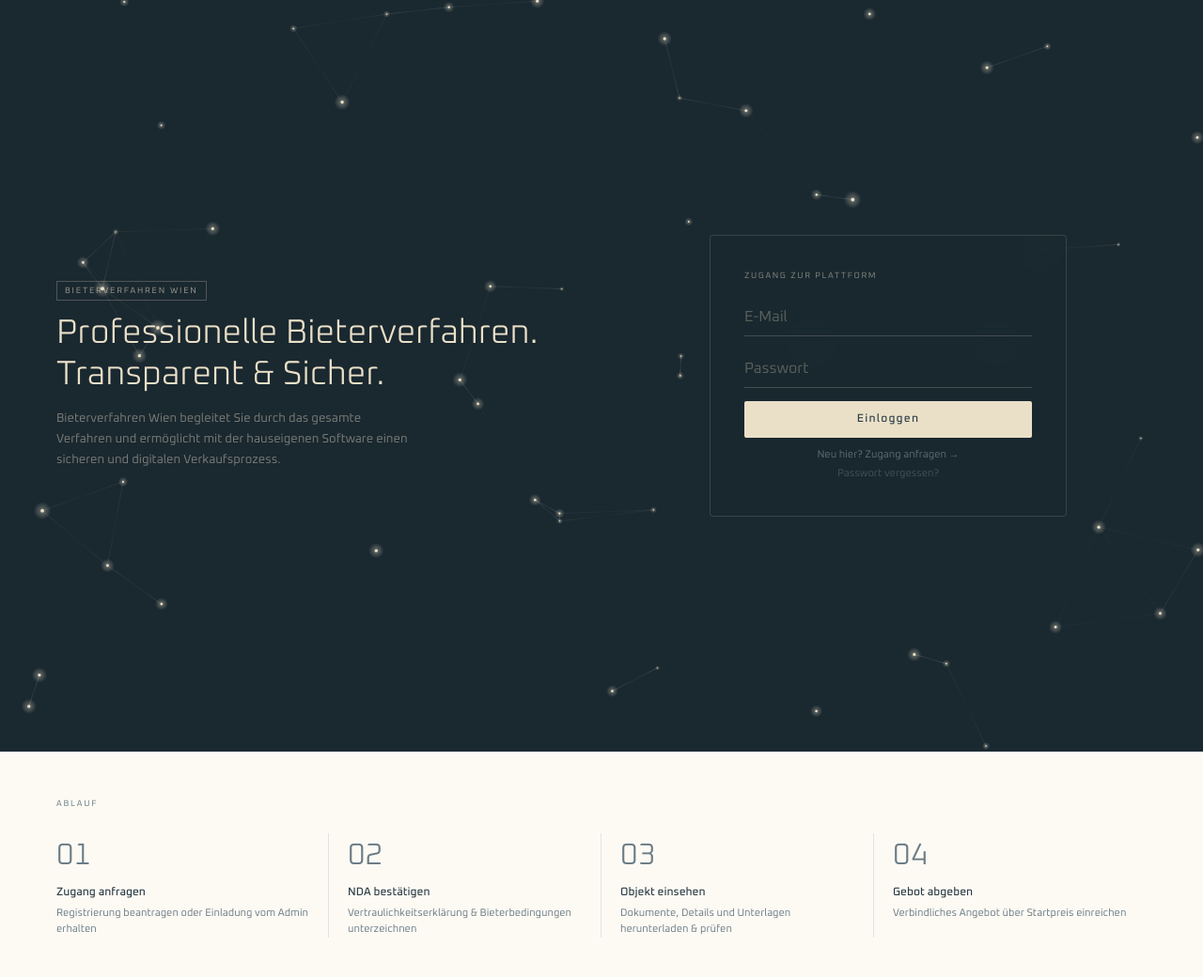
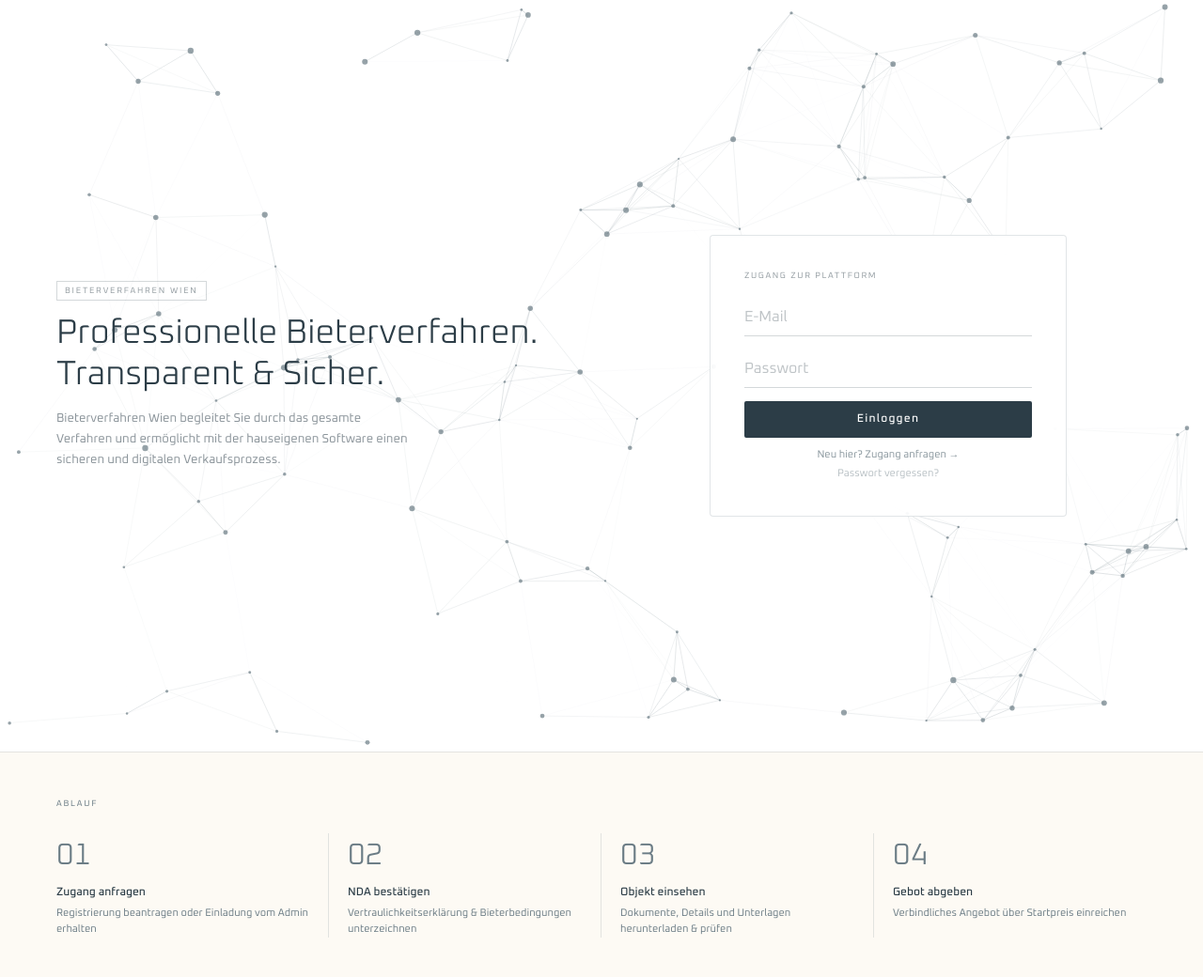
Before and after one commit to JM1-AT/bieterverfahren-wien, a Flask app: a page that uses templates/landing.html in a window 1280 px wide. Shown: the part 64-1104 px from the top of the page at 94% size. Run offline with Flask 3, Linux system fonts and the light colour scheme.

Commit message:
Hero: weiße Netzwerk-Animation statt dunklem Hintergrund
Co-Authored-By: Claude Sonnet 4.6 <noreply@anthropic.com>

```diff
--- a/static/network.js
+++ b/static/network.js
@@ -1,64 +1,84 @@
-(function() {
+(function(){
   const canvas = document.getElementById('netCanvas');
   if (!canvas) return;
   const ctx = canvas.getContext('2d');
   const wrap = canvas.parentElement;
-  let W, H, nodes;
-  const isMobile = window.innerWidth < 768;
-  const COUNT = isMobile ? 25 : 55;
-  const DIST  = isMobile ? 80 : 130;
 
-  function resize() {
-    W = canvas.width = wrap.offsetWidth;
+  let W, H, nodes = [], animId;
+
+  const isMobile  = window.innerWidth < 768;
+  const NODE_COUNT = isMobile ? 55 : 110;
+  const MAX_DIST   = isMobile ? 100 : 160;
+  const SPEED      = 0.45;
+  const COL        = 'rgba(107,124,133,';
+
+  function resize(){
+    W = canvas.width  = wrap.offsetWidth;
     H = canvas.height = wrap.offsetHeight;
   }
 
-  function init() {
-    nodes = Array.from({length: COUNT}, () => ({
-      x: Math.random() * W, y: Math.random() * H,
-      vx: (Math.random() - 0.5) * 0.35,
-      vy: (Math.random() - 0.5) * 0.35,
-      r: Math.random() * 1.5 + 0.5
-    }));
+  function makeNode(){
+    return {
+      x:  Math.random() * W,
+      y:  Math.random() * H,
+      vx: (Math.random() - 0.5) * SPEED,
+      vy: (Math.random() - 0.5) * SPEED,
+      r:  Math.random() * 2.2 + 1
+    };
   }
 
-  function draw() {
+  function init(){
+    resize();
+    nodes = [];
+    for (let i = 0; i < NODE_COUNT; i++) nodes.push(makeNode());
+    cancelAnimationFrame(animId);
+    loop();
+  }
+
+  function loop(){
     ctx.clearRect(0, 0, W, H);
-    nodes.forEach(n => {
-      n.x += n.vx; n.y += n.vy;
-      if (n.x < 0 || n.x > W) n.vx *= -1;
-      if (n.y < 0 || n.y > H) n.vy *= -1;
-    });
-    for (let i = 0; i < nodes.length; i++) {
-      for (let j = i + 1; j < nodes.length; j++) {
-        const a = nodes[i], b = nodes[j];
-        const d = Math.sqrt((a.x-b.x)**2 + (a.y-b.y)**2);
-        if (d < DIST) {
-          const alpha = (1 - d / DIST) * 0.5;
-          const g = ctx.createLinearGradient(a.x, a.y, b.x, b.y);
-          g.addColorStop(0, `rgba(234,224,200,${alpha})`);
-          g.addColorStop(0.5, `rgba(107,124,133,${alpha * 0.7})`);
-          g.addColorStop(1, `rgba(234,224,200,${alpha})`);
-          ctx.beginPath(); ctx.moveTo(a.x, a.y); ctx.lineTo(b.x, b.y);
-          ctx.strokeStyle = g; ctx.lineWidth = 0.6; ctx.stroke();
+
+    for (let i = 0; i < nodes.length; i++){
+      const a = nodes[i];
+      a.x += a.vx; a.y += a.vy;
+      if (a.x < 0 || a.x > W) a.vx *= -1;
+      if (a.y < 0 || a.y > H) a.vy *= -1;
+
+      for (let j = i + 1; j < nodes.length; j++){
+        const b = nodes[j];
+        const dx = a.x - b.x, dy = a.y - b.y;
+        const dist = Math.sqrt(dx*dx + dy*dy);
+        if (dist < MAX_DIST){
+          const alpha = (1 - dist / MAX_DIST) * 0.4;
+          ctx.beginPath();
+          ctx.strokeStyle = COL + alpha + ')';
+          ctx.lineWidth = 0.65;
+          ctx.moveTo(a.x, a.y);
+          ctx.lineTo(b.x, b.y);
+          ctx.stroke();
         }
       }
     }
-    nodes.forEach(n => {
-      const g = ctx.createRadialGradient(n.x, n.y, 0, n.x, n.y, n.r * 5);
-      g.addColorStop(0, 'rgba(234,224,200,0.4)');
-      g.addColorStop(1, 'rgba(234,224,200,0)');
-      ctx.beginPath(); ctx.arc(n.x, n.y, n.r * 5, 0, Math.PI * 2);
-      ctx.fillStyle = g; ctx.fill();
-      ctx.beginPath(); ctx.arc(n.x, n.y, n.r, 0, Math.PI * 2);
-      ctx.fillStyle = '#EAE0C8'; ctx.fill();
-    });
-    requestAnimationFrame(draw);
+
+    for (let i = 0; i < nodes.length; i++){
+      const n = nodes[i];
+      ctx.beginPath();
+      ctx.arc(n.x, n.y, n.r, 0, Math.PI * 2);
+      ctx.fillStyle = COL + '0.7)';
+      ctx.fill();
+    }
+
+    animId = requestAnimationFrame(loop);
   }
 
-  window.addEventListener('scroll', () => {
-    canvas.style.transform = `translateY(${window.scrollY * 0.3}px)`;
+  let resizeTimer;
+  window.addEventListener('resize', () => {
+    clearTimeout(resizeTimer);
+    resizeTimer = setTimeout(() => {
+      cancelAnimationFrame(animId);
+      init();
+    }, 150);
   });
-  window.addEventListener('resize', () => { resize(); });
-  resize(); init(); draw();
+
+  init();
 })();
--- a/static/style.css
+++ b/static/style.css
@@ -64,7 +64,7 @@ img, svg { display: block; }
 /* ── Hero (Landing) ──────────────────────────────────────── */
 .hero {
   position: relative; min-height: 100vh;
-  background: var(--bg-dark);
+  background: #ffffff;
   display: flex; align-items: center; overflow: hidden;
 }
 #netCanvas {
@@ -78,52 +78,52 @@ img, svg { display: block; }
 .hero-left { display: flex; flex-direction: column; justify-content: center; }
 .hero-label {
   font-size: 9px; letter-spacing: 0.2em; text-transform: uppercase;
-  color: rgba(234,224,200,0.6); border: 0.5px solid rgba(234,224,200,0.25);
+  color: rgba(44,61,71,0.5); border: 0.5px solid rgba(44,61,71,0.2);
   display: inline-block; padding: 3px 8px; margin-bottom: 14px; width: fit-content;
 }
 .hero-h1 {
-  font-size: 36px; font-weight: 300; color: var(--accent);
+  font-size: 36px; font-weight: 300; color: var(--primary);
   line-height: 1.2; margin-bottom: 14px; white-space: pre-line;
 }
-.hero-sub { font-size: 13px; color: rgba(234,224,200,0.45); line-height: 1.7; max-width: 380px; }
+.hero-sub { font-size: 13px; color: rgba(44,61,71,0.55); line-height: 1.7; max-width: 380px; }
 .hero-right { display: flex; align-items: center; justify-content: center; }
 
 /* Login-Card */
 .login-card {
-  background: rgba(26,40,48,0.85); border: 0.5px solid rgba(234,224,200,0.15);
+  background: rgba(255,255,255,0.85); border: 0.5px solid rgba(107,124,133,0.2);
   backdrop-filter: blur(12px); padding: 36px; border-radius: 4px; width: 100%; max-width: 380px;
 }
 .login-card-label {
   font-size: 9px; letter-spacing: 0.18em; text-transform: uppercase;
-  color: rgba(234,224,200,0.5); display: block; margin-bottom: 16px;
+  color: rgba(44,61,71,0.5); display: block; margin-bottom: 16px;
 }
 .login-card input {
   display: block; width: 100%; background: transparent; border: none;
-  border-bottom: 1px solid rgba(234,224,200,0.2); color: var(--accent);
+  border-bottom: 1px solid rgba(44,61,71,0.2); color: var(--primary);
   font-size: 13px; padding: 10px 0; outline: none; margin-bottom: 14px;
 }
-.login-card input::placeholder { color: rgba(234,224,200,0.3); }
+.login-card input::placeholder { color: rgba(44,61,71,0.3); }
 .btn-main {
-  display: block; width: 100%; background: var(--accent); color: var(--primary);
+  display: block; width: 100%; background: var(--primary); color: #ffffff;
   font-size: 12px; font-weight: 500; letter-spacing: 0.1em;
   padding: 12px; border: none; border-radius: 2px; cursor: pointer; margin-bottom: 10px;
   text-align: center; transition: opacity 0.15s;
 }
-.btn-main:hover { opacity: 0.88; }
+.btn-main:hover { opacity: 0.8; }
 .divider { display: flex; align-items: center; gap: 8px; margin: 4px 0 10px; }
-.divider::before, .divider::after { content: ''; flex: 1; height: 0.5px; background: rgba(234,224,200,0.15); }
-.divider span { font-size: 10px; color: rgba(234,224,200,0.3); }
+.divider::before, .divider::after { content: ''; flex: 1; height: 0.5px; background: rgba(44,61,71,0.15); }
+.divider span { font-size: 10px; color: rgba(44,61,71,0.3); }
 .btn-outline {
   display: block; width: 100%; background: transparent;
-  color: rgba(234,224,200,0.5); font-size: 12px; padding: 10px;
-  border: 0.5px solid rgba(234,224,200,0.2); border-radius: 2px;
+  color: rgba(44,61,71,0.5); font-size: 12px; padding: 10px;
+  border: 0.5px solid rgba(44,61,71,0.2); border-radius: 2px;
   cursor: pointer; margin-bottom: 10px; text-align: center;
 }
 .anfrage-link {
   display: block; text-align: center; font-size: 11px;
   color: rgba(107,124,133,0.8); margin-top: 4px;
 }
-.anfrage-link:hover { color: var(--accent); }
+.anfrage-link:hover { color: var(--primary); }
 
 /* ── Ablauf-Schritte ─────────────────────────────────────── */
 .section { padding: 48px 60px; border-top: 0.5px solid var(--line); }
```
